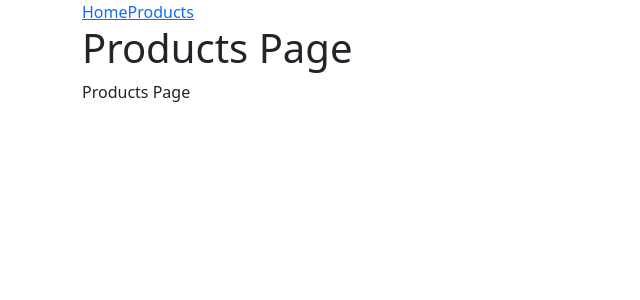
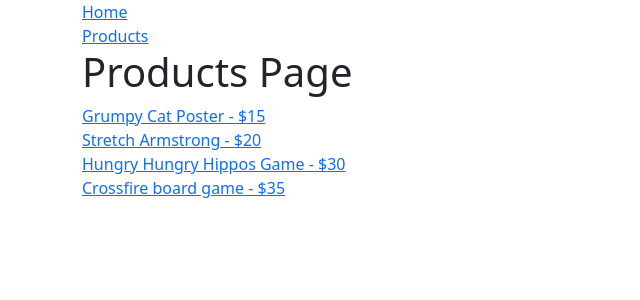
Before and after one commit to saeedjabbar/speed, a React (Create React App) app: page /products in a window 1280 px wide. Shown: the top 300 px of the page, without its empty margins (0-640 px from the left). Built offline with nearby package versions, Linux system fonts and the light colour scheme.

Commit message:
price links added

```diff
--- a/src/App.js
+++ b/src/App.js
@@ -1,13 +1,14 @@
 import React from "react"
 import Home from "./Home"
 import Products from "./Products"
-import { BrowserRouter as Router, Route, Routes, Link } from 'react-router-dom'
+import {Routes, Route, Link} from "react-router-dom";
 
 function App() {
   return (
     <div className="container">
       <nav>
         <Link to="/">Home</Link>
+        <br/>
         <Link to="/products">Products</Link>
       </nav>
       <Routes>
--- a/src/Products.js
+++ b/src/Products.js
@@ -1,10 +1,23 @@
 import React from "react"
+import productsData from "./productsData"
+
+import { Routes, Route, Link } from "react-router-dom";
+
 
 function Products() {
+    const productsList = productsData.map(
+        product => (
+            <div key={product.id}>
+                <Link to={`/products/${product.id}`}>
+                    {product.name} - ${product.price}
+                </Link>
+            </div>
+        )
+    )
     return (
         <div>
             <h1>Products Page</h1>
-            <p>Products Page</p>
+            {productsList}
         </div>
     )
 }
--- a/src/index.js
+++ b/src/index.js
@@ -1,6 +1,6 @@
 import React from "react"
 import ReactDOM from "react-dom"
-import { BrowserRouter as Router, Route, Routes } from 'react-router-dom'
+import { BrowserRouter as Router} from "react-router-dom";
 
 import App from "./App"
 
```
Also changed, not shown: src/Product.js (added, +15 -0 lines).
